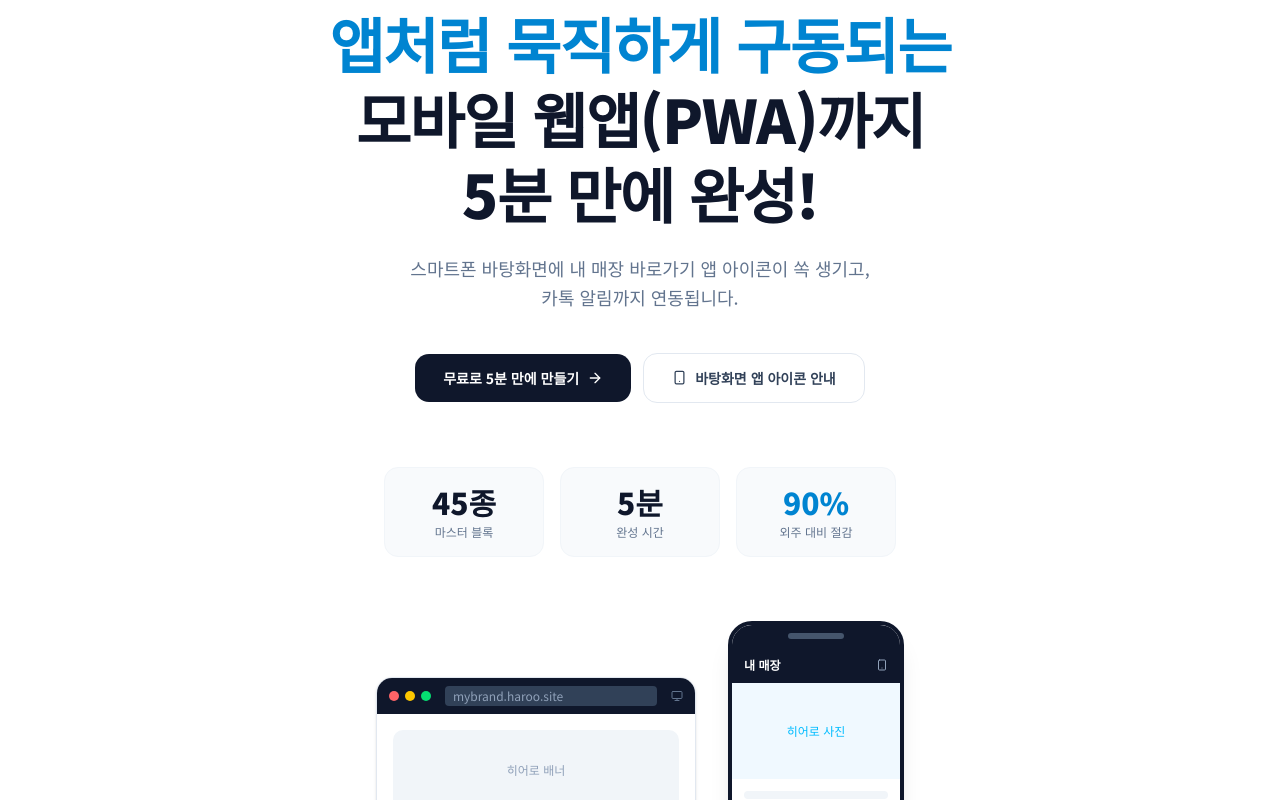
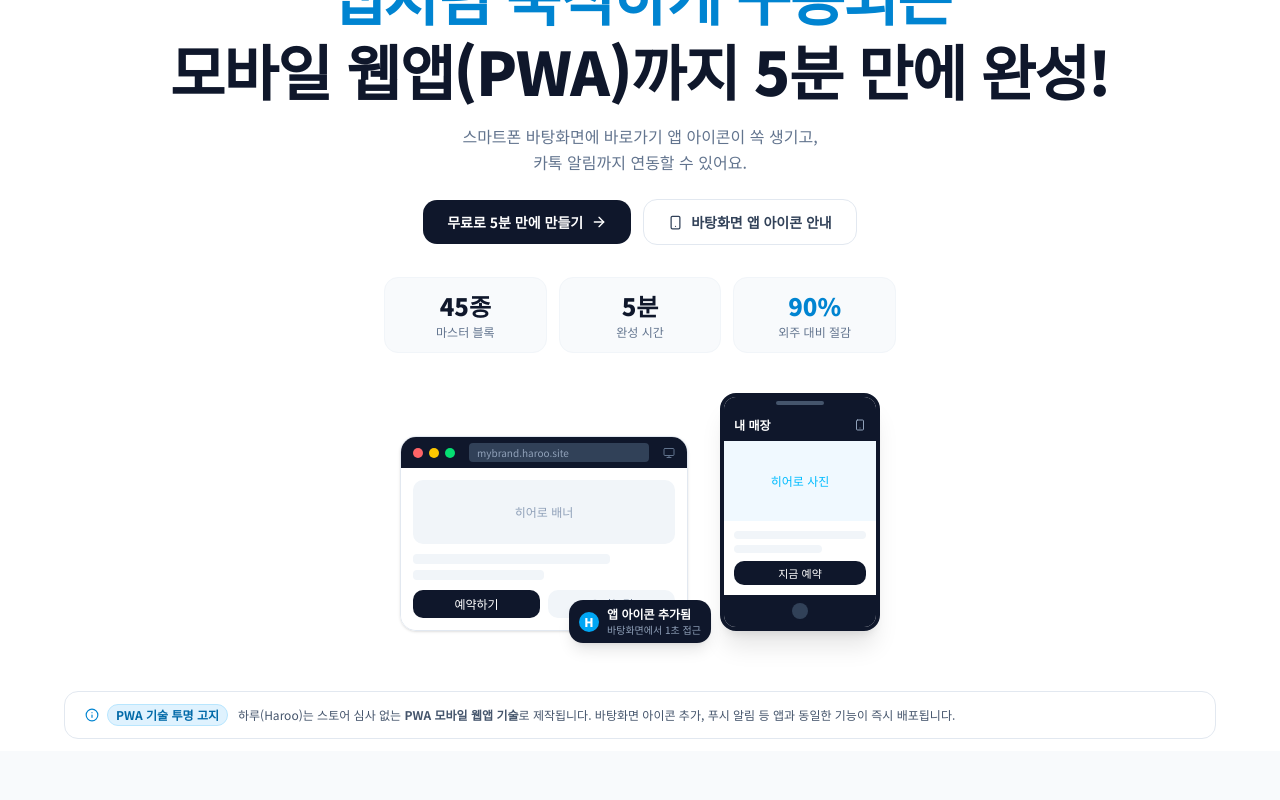
Before and after one commit to Moorisong/haroo, a Next.js app: page / in a window 1280 px wide. Shown: the part 260-1060 px from the top of the page. Built offline with nearby package versions, Linux system fonts and the light colour scheme; no server answers.

Commit message:
style: 랜딩 페이지 히어로 및 PWA 고지 세로 여백 콤팩트 최적화

```diff
--- a/src/components/landing/HeroSection.tsx
+++ b/src/components/landing/HeroSection.tsx
@@ -25,50 +25,49 @@ export default function HeroSection() {
   }, [])
 
   return (
-    <section className="pt-28 pb-20 sm:pt-32 sm:pb-24 px-4 sm:px-6 bg-white">
+    <section className="pt-20 pb-10 sm:pt-24 sm:pb-12 px-4 sm:px-6 bg-white">
       <div className="max-w-6xl mx-auto">
         {/* 상단 뱃지 */}
-        <div className="flex flex-wrap justify-center gap-2 mb-8">
-          <span className="inline-flex items-center gap-1.5 px-3 py-1.5 bg-sky-50 border border-sky-200 rounded-full text-xs font-medium text-sky-700">
+        <div className="flex flex-wrap justify-center gap-2 mb-5">
+          <span className="inline-flex items-center gap-1.5 px-3 py-1 bg-sky-50 border border-sky-200 rounded-full text-xs font-medium text-sky-700">
             <Zap size={11} />
             45종 마스터 블록 제공
           </span>
-          <span className="inline-flex items-center gap-1.5 px-3 py-1.5 bg-slate-50 border border-slate-200 rounded-full text-xs font-medium text-slate-600">
+          <span className="inline-flex items-center gap-1.5 px-3 py-1 bg-slate-50 border border-slate-200 rounded-full text-xs font-medium text-slate-600">
             <Shield size={11} />
             PWA 모바일 웹앱 기술
           </span>
         </div>
 
         {/* 메인 타이틀 */}
-        <h1 className="text-center text-3xl sm:text-4xl md:text-5xl lg:text-6xl font-black text-slate-900 leading-tight tracking-tight text-balance mb-6">
+        <h1 className="text-center text-3xl sm:text-4xl md:text-5xl lg:text-6xl font-black text-slate-900 leading-tight tracking-tight text-balance mb-4">
           일반 웹사이트부터
           <br />
           <span className="text-sky-600">앱처럼 묵직하게 구동되는</span>
           <br />
           모바일 웹앱(PWA)까지
-          <br className="hidden sm:block" />
           <span className="sm:inline"> 5분 만에 완성!</span>
         </h1>
 
         {/* 서브 카피 */}
-        <p className="text-center text-base sm:text-lg text-slate-500 leading-relaxed max-w-2xl mx-auto mb-10 text-pretty">
-          스마트폰 바탕화면에 내 매장 바로가기 앱 아이콘이 쏙 생기고,
+        <p className="text-center text-sm sm:text-base text-slate-500 leading-relaxed max-w-2xl mx-auto mb-6 text-pretty">
+          스마트폰 바탕화면에 바로가기 앱 아이콘이 쏙 생기고,
           <br className="hidden sm:block" />
-          카톡 알림까지 연동됩니다.
+          카톡 알림까지 연동할 수 있어요.
         </p>
 
         {/* CTA 버튼 그룹 */}
-        <div className="flex flex-col sm:flex-row gap-3 justify-center items-center mb-16">
+        <div className="flex flex-col sm:flex-row gap-3 justify-center items-center mb-8">
           <Link
             href={user ? '/builder' : '/login'}
-            className="inline-flex items-center gap-2 px-7 py-3.5 bg-slate-900 text-white text-sm font-bold rounded-xl hover:bg-slate-800 transition-all hover:shadow-lg"
+            className="inline-flex items-center gap-2 px-6 py-3 bg-slate-900 text-white text-sm font-bold rounded-xl hover:bg-slate-800 transition-all hover:shadow-lg"
           >
             무료로 5분 만에 만들기
             <ArrowRight size={16} />
           </Link>
           <button
             onClick={() => setPwaModalOpen(true)}
-            className="inline-flex items-center gap-2 px-7 py-3.5 bg-white border border-slate-200 text-slate-700 text-sm font-semibold rounded-xl hover:bg-slate-50 transition-colors"
+            className="inline-flex items-center gap-2 px-6 py-3 bg-white border border-slate-200 text-slate-700 text-sm font-semibold rounded-xl hover:bg-slate-50 transition-colors"
           >
             <Smartphone size={15} />
             바탕화면 앱 아이콘 안내
@@ -76,13 +75,13 @@ export default function HeroSection() {
         </div>
 
         {/* 통계 수치 */}
-        <div className="grid grid-cols-3 gap-4 max-w-lg mx-auto mb-16">
+        <div className="grid grid-cols-3 gap-3 max-w-lg mx-auto mb-10">
           {STAT_ITEMS.map((stat) => (
-            <div key={stat.label} className="text-center p-4 rounded-xl border border-slate-100 bg-slate-50">
-              <div className={`text-2xl sm:text-3xl font-black ${stat.highlight ? 'text-sky-600' : 'text-slate-900'}`}>
+            <div key={stat.label} className="text-center p-3 rounded-xl border border-slate-100 bg-slate-50">
+              <div className={`text-xl sm:text-2xl font-black ${stat.highlight ? 'text-sky-600' : 'text-slate-900'}`}>
                 {stat.value}
               </div>
-              <div className="text-xs text-slate-500 mt-1">{stat.label}</div>
+              <div className="text-[11px] sm:text-xs text-slate-500 mt-0.5">{stat.label}</div>
             </div>
           ))}
         </div>
@@ -90,27 +89,27 @@ export default function HeroSection() {
         {/* 미리보기 카드 */}
         <div className="relative flex justify-center items-end gap-4 sm:gap-8">
           {/* 데스크톱 프리뷰 */}
-          <div className="hidden sm:block w-72 lg:w-80 rounded-2xl border border-slate-200 overflow-hidden shadow-sm">
-            <div className="bg-slate-900 px-3 py-2 flex items-center gap-1.5">
+          <div className="hidden sm:block w-64 lg:w-72 rounded-2xl border border-slate-200 overflow-hidden shadow-sm">
+            <div className="bg-slate-900 px-3 py-1.5 flex items-center gap-1.5">
               <div className="w-2.5 h-2.5 rounded-full bg-red-400" />
               <div className="w-2.5 h-2.5 rounded-full bg-yellow-400" />
               <div className="w-2.5 h-2.5 rounded-full bg-green-400" />
-              <div className="flex-1 mx-2 bg-slate-700 rounded px-2 py-0.5 text-xs text-slate-400">mybrand.haroo.site</div>
+              <div className="flex-1 mx-2 bg-slate-700 rounded px-2 py-0.5 text-[10px] text-slate-400">mybrand.haroo.site</div>
               <Monitor size={12} className="text-slate-500" />
             </div>
-            <div className="bg-white p-4">
-              <div className="h-20 bg-slate-100 rounded-lg mb-3 flex items-center justify-center">
+            <div className="bg-white p-3">
+              <div className="h-16 bg-slate-100 rounded-lg mb-2.5 flex items-center justify-center">
                 <span className="text-xs text-slate-400">히어로 배너</span>
               </div>
-              <div className="space-y-2">
-                <div className="h-3 bg-slate-100 rounded w-3/4" />
-                <div className="h-3 bg-slate-100 rounded w-1/2" />
+              <div className="space-y-1.5">
+                <div className="h-2.5 bg-slate-100 rounded w-3/4" />
+                <div className="h-2.5 bg-slate-100 rounded w-1/2" />
               </div>
-              <div className="mt-3 flex gap-2">
-                <div className="h-8 bg-slate-900 rounded-lg flex-1 flex items-center justify-center">
+              <div className="mt-2.5 flex gap-2">
+                <div className="h-7 bg-slate-900 rounded-lg flex-1 flex items-center justify-center">
                   <span className="text-xs text-white font-medium">예약하기</span>
                 </div>
-                <div className="h-8 bg-slate-100 rounded-lg flex-1 flex items-center justify-center">
+                <div className="h-7 bg-slate-100 rounded-lg flex-1 flex items-center justify-center">
                   <span className="text-xs text-slate-500">오시는길</span>
                 </div>
               </div>
@@ -118,40 +117,40 @@ export default function HeroSection() {
           </div>
 
           {/* 모바일 프리뷰 */}
-          <div className="w-40 sm:w-44 rounded-3xl border-4 border-slate-900 overflow-hidden shadow-xl">
-            <div className="bg-slate-900 py-2 flex justify-center">
-              <div className="w-14 h-1.5 bg-slate-600 rounded-full" />
+          <div className="w-36 sm:w-40 rounded-2xl border-4 border-slate-900 overflow-hidden shadow-xl">
+            <div className="bg-slate-900 py-1 flex justify-center">
+              <div className="w-12 h-1 bg-slate-600 rounded-full" />
             </div>
             <div className="bg-white">
-              <div className="bg-slate-900 px-3 py-2.5 flex items-center justify-between">
+              <div className="bg-slate-900 px-2.5 py-2 flex items-center justify-between">
                 <span className="text-white text-xs font-bold">내 매장</span>
                 <Smartphone size={12} className="text-slate-400" />
               </div>
-              <div className="h-24 bg-sky-50 flex items-center justify-center">
+              <div className="h-20 bg-sky-50 flex items-center justify-center">
                 <span className="text-xs text-sky-400">히어로 사진</span>
               </div>
-              <div className="p-3 space-y-2">
+              <div className="p-2.5 space-y-1.5">
                 <div className="h-2 bg-slate-100 rounded w-full" />
                 <div className="h-2 bg-slate-100 rounded w-2/3" />
-                <div className="mt-3 h-7 bg-slate-900 rounded-lg flex items-center justify-center">
-                  <span className="text-xs text-white font-medium">지금 예약</span>
+                <div className="mt-2 h-6 bg-slate-900 rounded-lg flex items-center justify-center">
+                  <span className="text-[11px] text-white font-medium">지금 예약</span>
                 </div>
               </div>
             </div>
-            <div className="bg-slate-900 py-3 flex justify-center gap-4">
-              <div className="w-5 h-5 rounded-full bg-slate-700" />
+            <div className="bg-slate-900 py-2 flex justify-center gap-4">
+              <div className="w-4 h-4 rounded-full bg-slate-700" />
             </div>
           </div>
 
           {/* 바탕화면 아이콘 뱃지 */}
-          <div className="absolute -bottom-4 right-4 sm:right-auto sm:left-1/2 sm:-translate-x-1/2">
-            <div className="flex items-center gap-2 px-3 py-2 bg-slate-900 rounded-xl shadow-lg">
-              <div className="w-6 h-6 bg-sky-500 rounded-lg flex items-center justify-center">
+          <div className="absolute -bottom-3 right-4 sm:right-auto sm:left-1/2 sm:-translate-x-1/2">
+            <div className="flex items-center gap-2 px-2.5 py-1.5 bg-slate-900 rounded-xl shadow-lg">
+              <div className="w-5 h-5 bg-sky-500 rounded-lg flex items-center justify-center">
                 <span className="text-white text-xs font-black">H</span>
               </div>
               <div>
                 <div className="text-xs text-white font-semibold">앱 아이콘 추가됨</div>
-                <div className="text-xs text-slate-400">바탕화면에서 1초 접근</div>
+                <div className="text-[10px] text-slate-400">바탕화면에서 1초 접근</div>
               </div>
             </div>
           </div>
--- a/src/components/landing/MandatoryPwaTransparencyNotice.tsx
+++ b/src/components/landing/MandatoryPwaTransparencyNotice.tsx
@@ -6,19 +6,18 @@ import { Info } from 'lucide-react'
  */
 export default function MandatoryPwaTransparencyNotice() {
   return (
-    <div className="px-4 sm:px-6 py-6">
+    <div className="px-4 sm:px-6 py-2 sm:py-3">
       <div className="max-w-6xl mx-auto">
-        <div className="flex flex-col sm:flex-row items-start sm:items-center gap-3 p-4 sm:p-5 rounded-xl border border-slate-200 bg-white">
+        <div className="flex flex-col sm:flex-row items-start sm:items-center gap-2.5 px-4 py-3 sm:px-5 sm:py-3 rounded-xl border border-slate-200 bg-white">
           <div className="flex items-center gap-2 flex-shrink-0">
             <Info size={14} className="text-sky-600" />
-            <span className="inline-flex items-center px-2.5 py-0.5 bg-sky-100 border border-sky-200 rounded-full text-xs font-bold text-sky-700">
+            <span className="inline-flex items-center px-2 py-0.5 bg-sky-100 border border-sky-200 rounded-full text-xs font-bold text-sky-700">
               PWA 기술 투명 고지
             </span>
           </div>
-          <p className="text-xs sm:text-sm text-slate-600 leading-relaxed">
-            하루(Haroo) 서비스로 제작되는 결과물은 앱스토어·플레이스토어 다운로드 <strong>네이티브 앱이 아닌</strong>,
-            최신 <strong>PWA(Progressive Web App) 모바일 웹앱 기술</strong>로 제작됩니다.
-            바탕화면 아이콘 추가, 푸시 알림 등 앱과 동일한 경험을 제공하며 별도 심사 없이 즉시 배포 가능합니다.
+          <p className="text-xs sm:text-xs text-slate-600 leading-relaxed">
+            하루(Haroo)는 스토어 심사 없는 <strong>PWA 모바일 웹앱 기술</strong>로 제작됩니다.
+            바탕화면 아이콘 추가, 푸시 알림 등 앱과 동일한 기능이 즉시 배포됩니다.
           </p>
         </div>
       </div>
```
